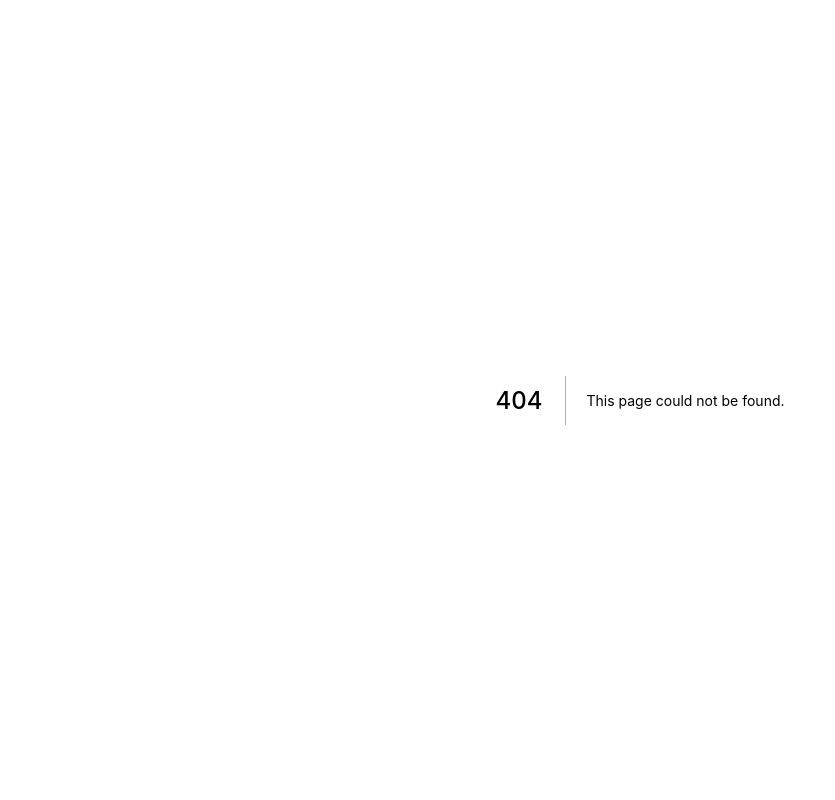
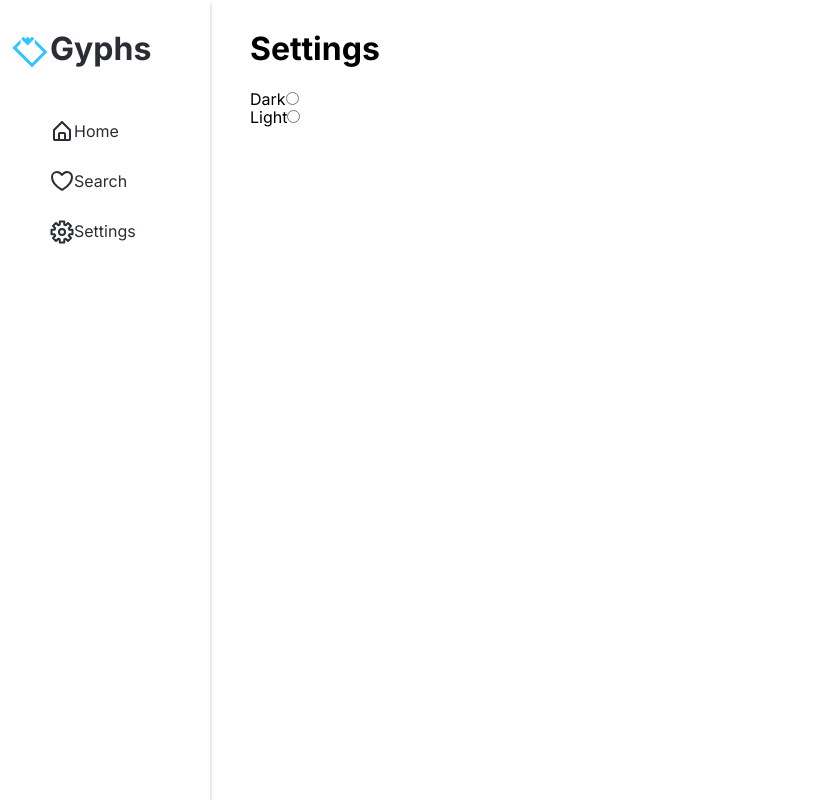
Before and after one commit to ivanglpz/Gyphs, a Next.js app: page /settings in a window 1280 px wide. Before the commit this address had no page. Shown: the whole page, without its empty margins (0-835 px from the left). Built offline with nearby package versions, Linux system fonts and the light colour scheme.

Commit message:
quality image next 25

```diff
--- a/package.json
+++ b/package.json
@@ -13,7 +13,7 @@
     "@types/node": "^16.10.5",
     "@types/react": "^17.0.29",
     "firebase": "^9.1.3",
-    "next": "^11.1.2",
+    "next": "^12.0.1",
     "prettier": "^2.4.1",
     "react": "^17.0.2",
     "react-dom": "^17.0.2",
--- a/src/components/Gif/Gif.tsx
+++ b/src/components/Gif/Gif.tsx
@@ -25,7 +25,7 @@ const Gif: FC<IGifData> = ({ gif }) => {
     <GifImg
       loading="lazy"
       loader={({ width }) =>
-        `${gif.images.fixed_height.url}?w=${width}&q=${75}`
+        `${gif.images.fixed_height.url}?w=${width}&q=${25}`
       }
       src={gif.images.fixed_height.url}
       alt={gif.title}
--- /dev/null
+++ b/src/pages/settings.tsx
@@ -0,0 +1,33 @@
+import styled from '@emotion/styled'
+import { FC } from 'react'
+import NavMenu from '../components/NavMenu/NavMenu'
+
+const MainApp = styled.main`
+    display: flex;
+`
+const MainBody = styled.div`
+    margin:10px 0 0 250px;
+`
+
+const Settings: FC = () => {
+    return (
+        <MainApp>
+            <NavMenu />
+            <MainBody>
+                <h1>Settings</h1>
+                <form action="">
+                    <div>
+                        <label htmlFor="dark">Dark</label>
+                        <input type="radio" name="theme" id="dark" value="dark" />
+                    </div>
+                    <div>
+                        <label htmlFor="light">Light</label>
+                        <input type="radio" name="theme" id="light" value="light" />
+                    </div>
+                </form>
+            </MainBody>
+        </MainApp>
+    )
+}
+
+export default Settings
--- a/src/styles/pages/IndexStyle.ts
+++ b/src/styles/pages/IndexStyle.ts
@@ -45,7 +45,6 @@ export const ButtonLink = styled.a`
   }
 `;
 export const HomeSlider = styled.div`
-  /* width: 500px; */
   display: flex;
   flex-direction: column;
   align-items: center;
@@ -53,7 +52,7 @@ export const HomeSlider = styled.div`
   border-radius: 5px;
 `;
 export const HomeSwiper = styled(Swiper)`
-  width: 500px;
+  width: 600px;
   @media (max-width: 540px) {
     width: 350px;
   }
--- a/tsconfig.json
+++ b/tsconfig.json
@@ -16,7 +16,8 @@
     "moduleResolution": "node",
     "resolveJsonModule": true,
     "isolatedModules": true,
-    "jsx": "preserve"
+    "jsx": "preserve",
+    "incremental": true
   },
   "include": [
     "next-env.d.ts",
```
Also changed, not shown: 2 other files (tests, documents, lock files or other folders).
